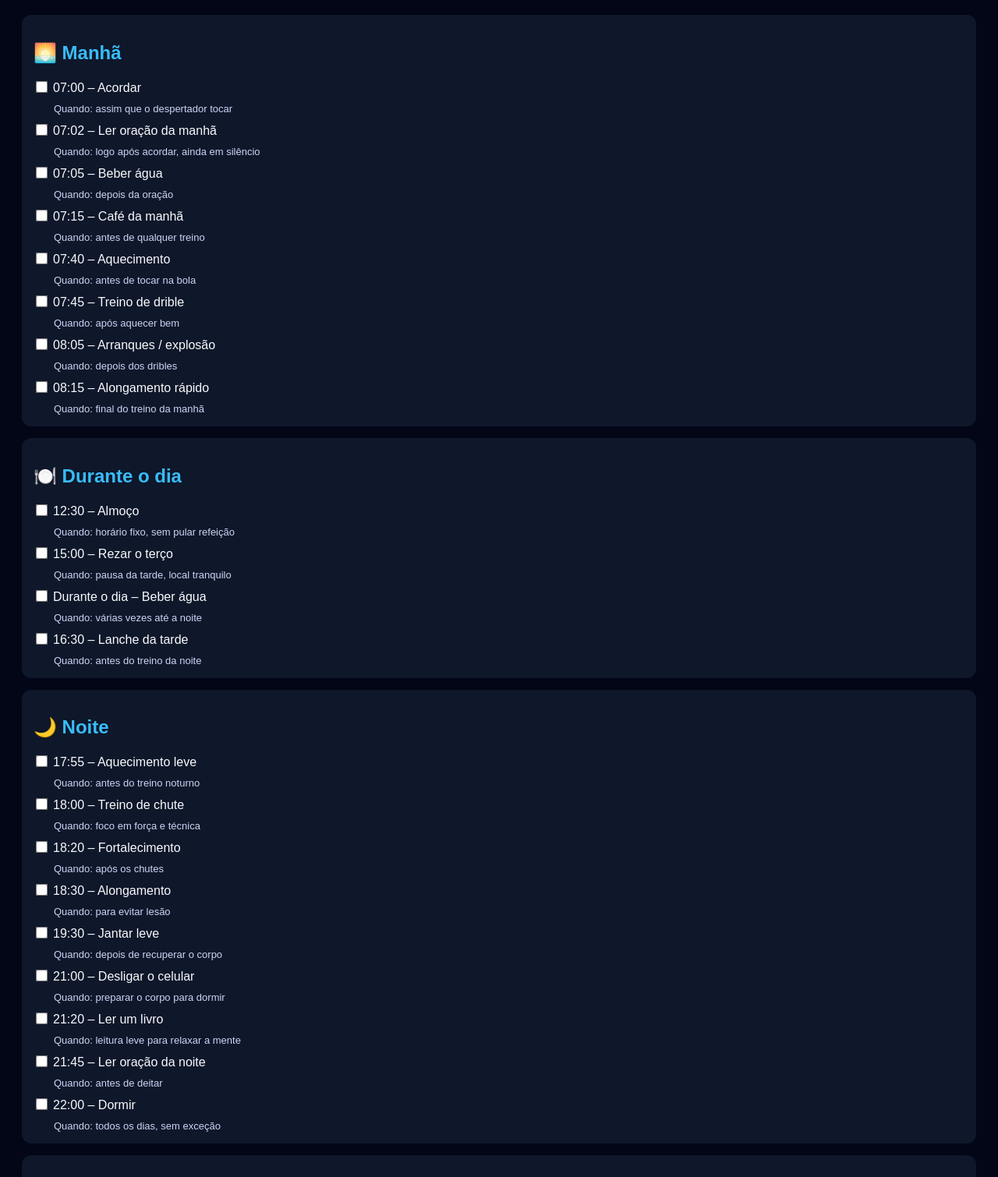
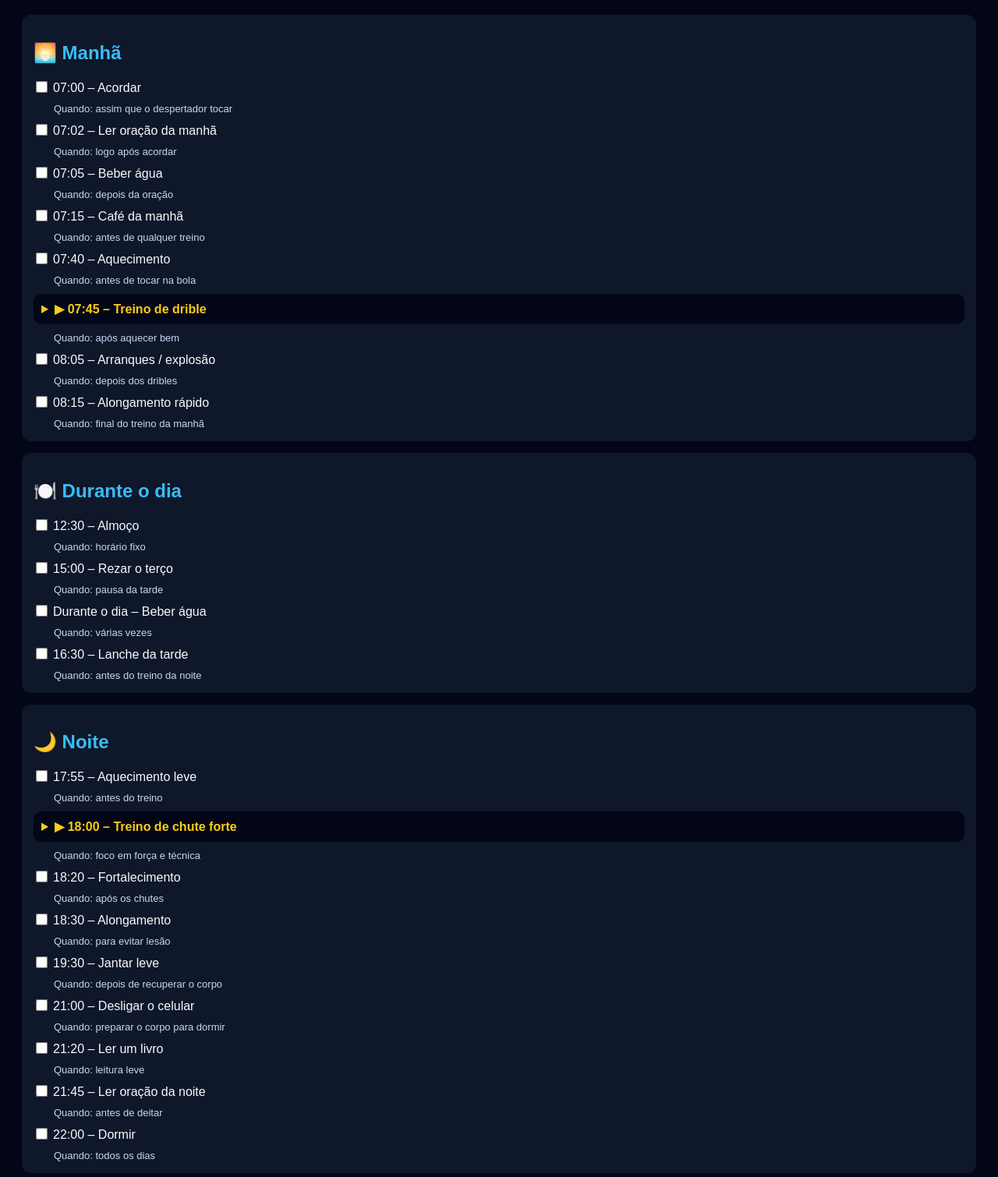
Before and after one commit to tusinhogamer-cpu/Rotina-perfeita, a plain HTML site: page index.html in a window 1280 px wide. Shown: the part 90-1600 px from the top of the page at 78% size. Drawn offline with Linux system fonts and the light colour scheme.

Commit message:
Update index.html

```diff
--- a/index.html
+++ b/index.html
@@ -22,7 +22,6 @@ h1, h2 {
 label {
     display: block;
     margin: 10px 0;
-    cursor: pointer;
 }
 small {
     display: block;
@@ -33,6 +32,20 @@ small {
 input[type="checkbox"] {
     transform: scale(1.2);
     margin-right: 8px;
+}
+details {
+    margin: 10px 0;
+    padding: 10px;
+    background: #020617;
+    border-radius: 10px;
+}
+summary {
+    cursor: pointer;
+    font-weight: bold;
+    color: #facc15;
+}
+ul {
+    margin-top: 8px;
 }
 </style>
 </head>
@@ -47,7 +60,7 @@ input[type="checkbox"] {
 <small>Quando: assim que o despertador tocar</small>
 
 <label><input type="checkbox">07:02 – Ler oração da manhã</label>
-<small>Quando: logo após acordar, ainda em silêncio</small>
+<small>Quando: logo após acordar</small>
 
 <label><input type="checkbox">07:05 – Beber água</label>
 <small>Quando: depois da oração</small>
@@ -58,7 +71,16 @@ input[type="checkbox"] {
 <label><input type="checkbox">07:40 – Aquecimento</label>
 <small>Quando: antes de tocar na bola</small>
 
-<label><input type="checkbox">07:45 – Treino de drible</label>
+<details>
+  <summary>▶ 07:45 – Treino de drible</summary>
+  <ul>
+    <li>Condução curta (direita/esquerda) – 3×30s</li>
+    <li>Zigue-zague entre objetos – 4 repetições</li>
+    <li>Finta parada – 10 cada lado</li>
+    <li>Mudança rápida de direção – 3×1 min</li>
+    <li>Controle próximo do pé – 2×1 min</li>
+  </ul>
+</details>
 <small>Quando: após aquecer bem</small>
 
 <label><input type="checkbox">08:05 – Arranques / explosão</label>
@@ -72,13 +94,13 @@ input[type="checkbox"] {
 <h2>🍽️ Durante o dia</h2>
 
 <label><input type="checkbox">12:30 – Almoço</label>
-<small>Quando: horário fixo, sem pular refeição</small>
+<small>Quando: horário fixo</small>
 
 <label><input type="checkbox">15:00 – Rezar o terço</label>
-<small>Quando: pausa da tarde, local tranquilo</small>
+<small>Quando: pausa da tarde</small>
 
 <label><input type="checkbox">Durante o dia – Beber água</label>
-<small>Quando: várias vezes até a noite</small>
+<small>Quando: várias vezes</small>
 
 <label><input type="checkbox">16:30 – Lanche da tarde</label>
 <small>Quando: antes do treino da noite</small>
@@ -88,9 +110,18 @@ input[type="checkbox"] {
 <h2>🌙 Noite</h2>
 
 <label><input type="checkbox">17:55 – Aquecimento leve</label>
-<small>Quando: antes do treino noturno</small>
+<small>Quando: antes do treino</small>
 
-<label><input type="checkbox">18:00 – Treino de chute</label>
+<details>
+  <summary>▶ 18:00 – Treino de chute forte</summary>
+  <ul>
+    <li>Chute parado – 15 repetições</li>
+    <li>Chute com corrida curta – 15 repetições</li>
+    <li>Chute de primeira – 10 repetições</li>
+    <li>Chute com alvo – 10 repetições</li>
+    <li>Finalização após domínio – 10 repetições</li>
+  </ul>
+</details>
 <small>Quando: foco em força e técnica</small>
 
 <label><input type="checkbox">18:20 – Fortalecimento</label>
@@ -106,13 +137,13 @@ input[type="checkbox"] {
 <small>Quando: preparar o corpo para dormir</small>
 
 <label><input type="checkbox">21:20 – Ler um livro</label>
-<small>Quando: leitura leve para relaxar a mente</small>
+<small>Quando: leitura leve</small>
 
 <label><input type="checkbox">21:45 – Ler oração da noite</label>
 <small>Quando: antes de deitar</small>
 
 <label><input type="checkbox">22:00 – Dormir</label>
-<small>Quando: todos os dias, sem exceção</small>
+<small>Quando: todos os dias</small>
 </div>
 
 <div class="section">
```
